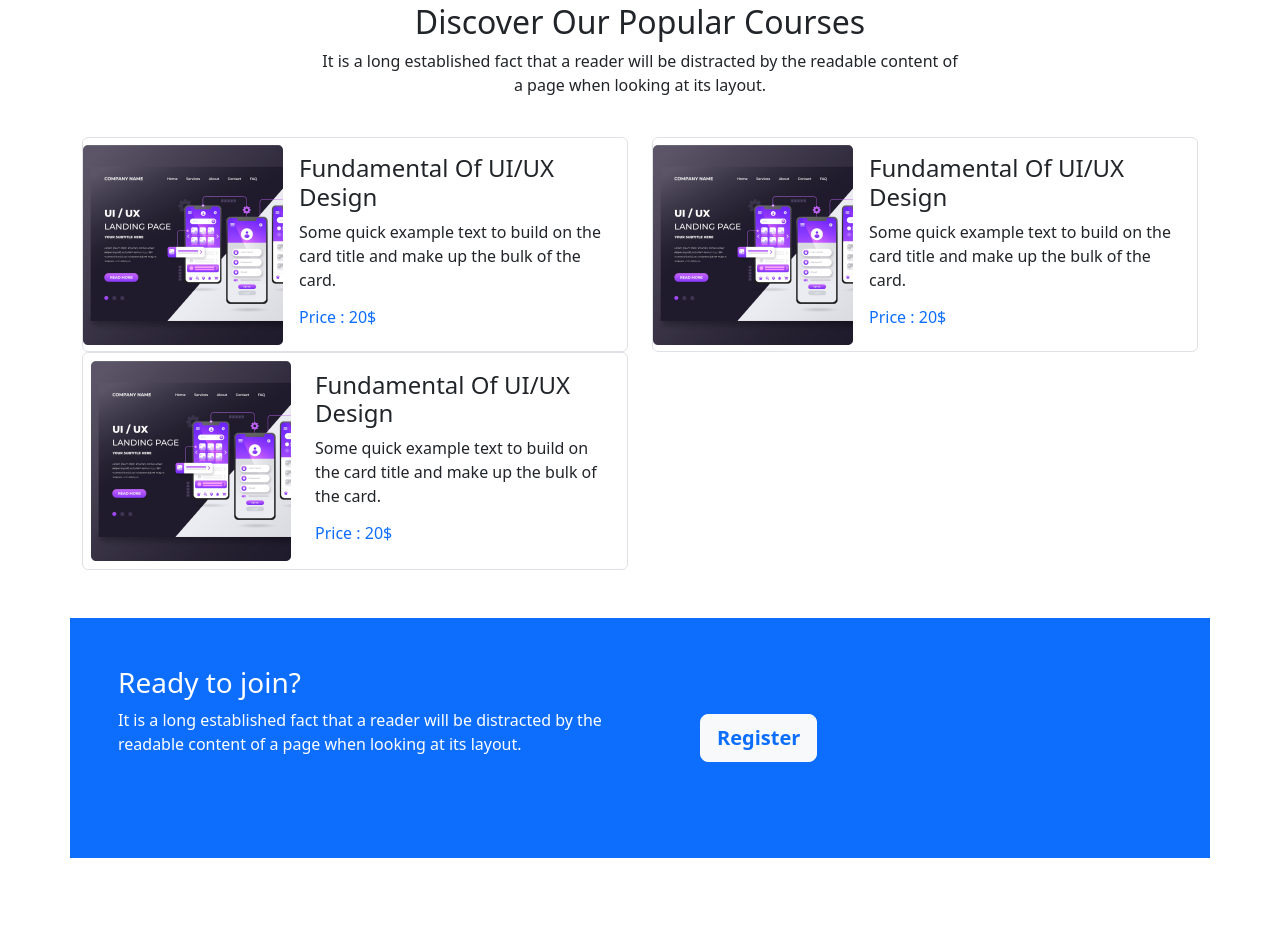
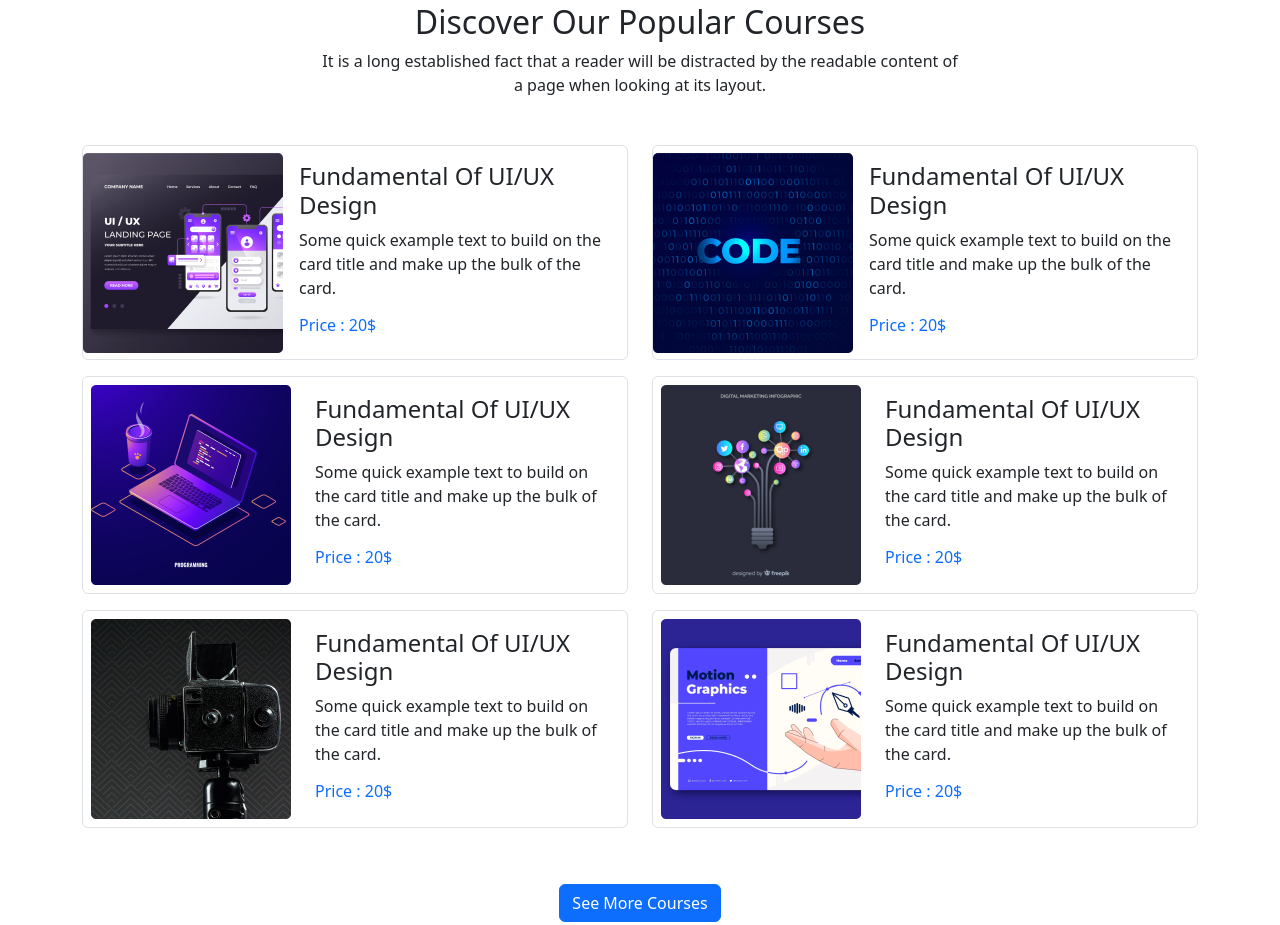
Before and after one commit to Rahat-Ul-Anwar/edTech-website, a plain HTML site: page index.html in a window 1280 px wide. Shown: the part 714-1639 px from the top of the page. Drawn offline with nearby package versions, Linux system fonts and the light colour scheme.

Commit message:
added something

```diff
--- a/index.html
+++ b/index.html
@@ -193,7 +193,7 @@
       <section class="container">
         <div class="row">
           <div class="col-12 col-sm-12 col-md-12 col-lg-6">
-            <div class="d-flex flex-column flex-sm-row align-items-center border rounded">
+            <div class="d-flex flex-column flex-sm-row align-items-center border rounded my-2">
 
               <img src="images/course/course-1.png" alt="" srcset="" />
               <div class="course-details p-3">
@@ -207,8 +207,8 @@
             </div>
           </div>
           <div class="col-12 col-sm-12 col-md-12 col-lg-6">
-            <div class="d-flex flex-column flex-sm-row align-items-center border rounded">
-              <img src="images/course/course-1.png" alt="" srcset="" />
+            <div class="d-flex flex-column flex-sm-row align-items-center border rounded my-2">
+              <img src="images/course/course-2.png" alt="" srcset="" />
               <div class="course-details p-3">
                 <h4>Fundamental Of UI/UX Design</h4>
                 <p>
@@ -223,8 +223,56 @@
 
           </div>
           <div class="col-12 col-sm-12 col-md-12 col-lg-6">
-            <div class="d-flex flex-column flex-sm-row align-items-center border rounded">
-              <img class="m-2" src="images/course/course-1.png" alt="" srcset="" />
+            <div class="d-flex flex-column flex-sm-row align-items-center border rounded my-2">
+              <img class="m-2" src="images/course/course-3.png" alt="" srcset="" />
+              <div class="course-details p-3">
+                <h4>Fundamental Of UI/UX Design</h4>
+                <p>
+                  Some quick example text to build on the card title and make up
+                  the bulk of the card.
+                </p>
+                <h6 class="text-primary">Price : 20$</h6>
+              </div>
+            </div>
+
+
+
+          </div>
+          <div class="col-12 col-sm-12 col-md-12 col-lg-6">
+            <div class="d-flex flex-column flex-sm-row align-items-center border rounded my-2">
+              <img class="m-2" src="images/course/course-4.png" alt="" srcset="" />
+              <div class="course-details p-3">
+                <h4>Fundamental Of UI/UX Design</h4>
+                <p>
+                  Some quick example text to build on the card title and make up
+                  the bulk of the card.
+                </p>
+                <h6 class="text-primary">Price : 20$</h6>
+              </div>
+            </div>
+
+
+
+          </div>
+          <div class="col-12 col-sm-12 col-md-12 col-lg-6">
+            <div class="d-flex flex-column flex-sm-row align-items-center border rounded my-2">
+              <img class="m-2" src="images/course/course-5.png" alt="" srcset="" />
+              <div class="course-details p-3">
+                <h4>Fundamental Of UI/UX Design</h4>
+                <p>
+                  Some quick example text to build on the card title and make up
+                  the bulk of the card.
+                </p>
+                <h6 class="text-primary">Price : 20$</h6>
+              </div>
+            </div>
+
+
+
+          </div>
+          <div class="col-12 col-sm-12 col-md-12 col-lg-6">
+            <div class="d-flex flex-column flex-sm-row align-items-center border rounded my-2">
+              <img class="m-2" src="images/course/course-6.png" alt="" srcset="" />
               <div class="course-details p-3">
                 <h4>Fundamental Of UI/UX Design</h4>
                 <p>
@@ -239,7 +287,12 @@
 
           </div>
         </div>
+
+        <div class="text-center my-5">
+          <button class="btn btn-primary">See More Courses</button>
+        </div>
       </section>
+
 
       <!-- Ready to join section -->
 
```
